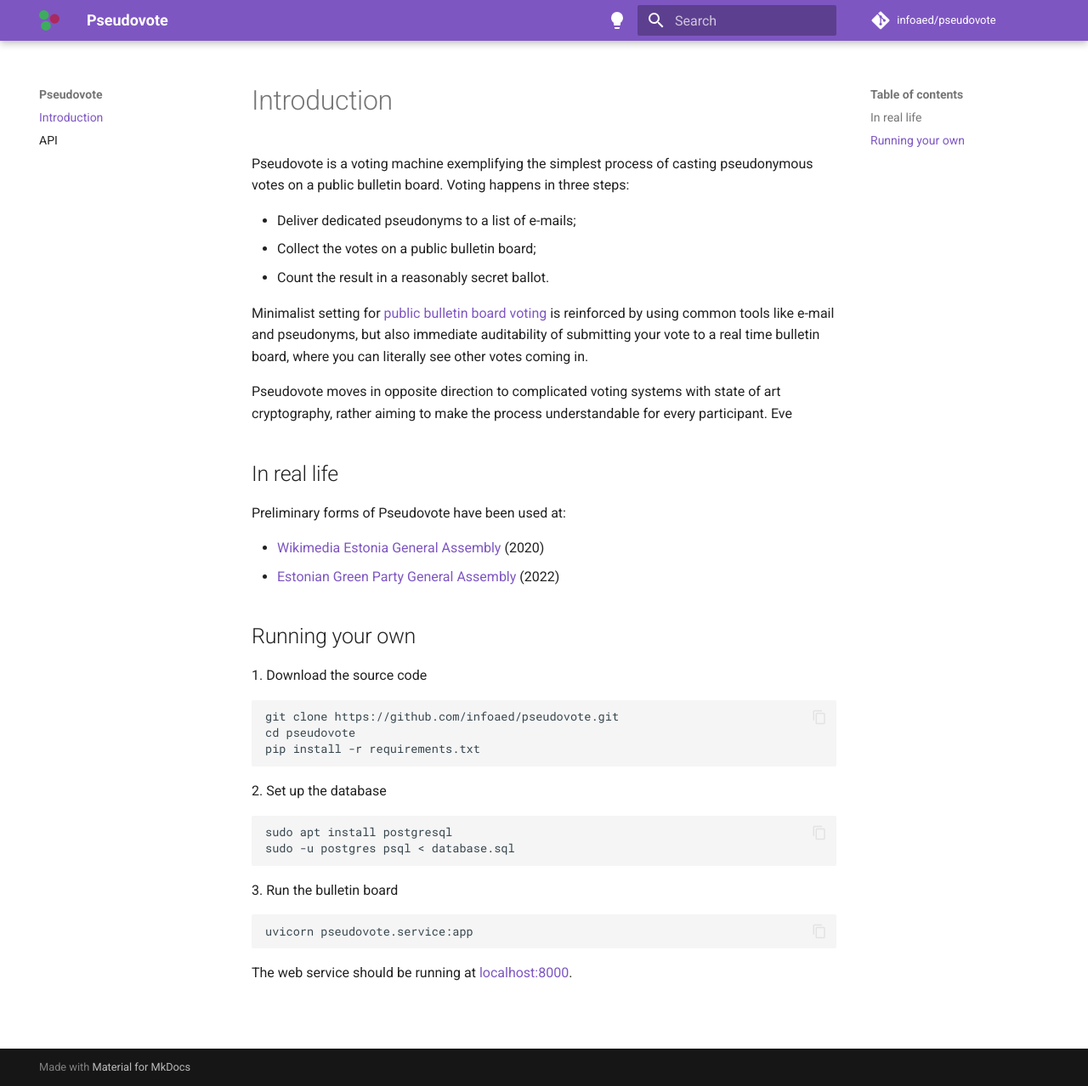
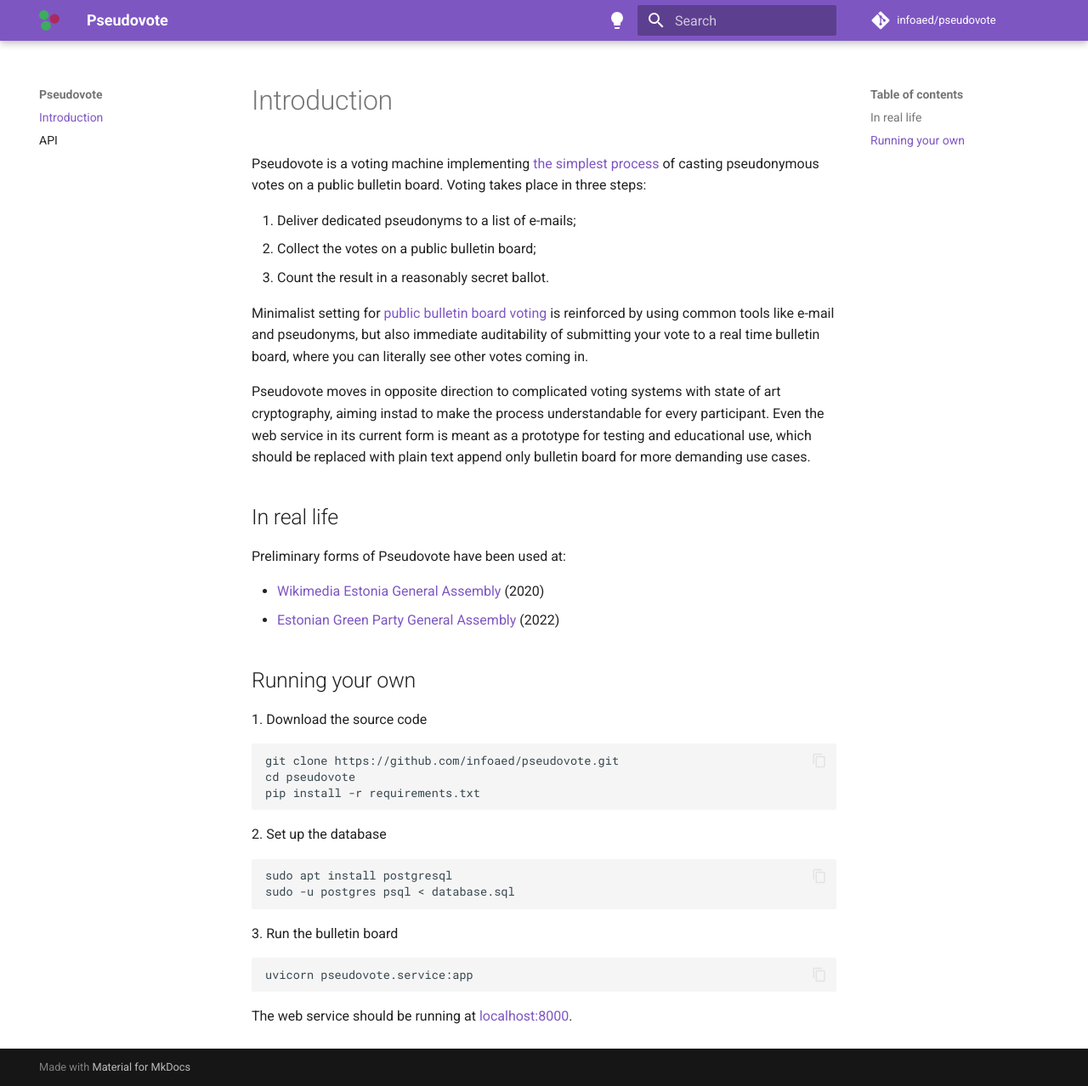
Before and after one commit to infoaed/pseudovote, an MkDocs documentation site: the page built from docs/index.md, in a window 1280 px wide and 1278 px high. Shown: the whole window at 85% size. Built offline with MkDocs 1.6.1 and Material for MkDocs 9.7.7, drawn with Linux system fonts in a browser that asks for light colours; comment, search, counter and statistics services are not loaded.

```diff
--- a/docs/index.md
+++ b/docs/index.md
@@ -1,14 +1,14 @@
 # Introduction
 
-Pseudovote is a voting machine exemplifying the simplest process of casting pseudonymous votes on a public bulletin board. Voting happens in three steps:
+Pseudovote is a voting machine implementing [the simplest process](https://gafgaf.infoaed.ee/en/posts/pseudonymous-voting-in-wikimedia/#some-preliminary-analysis) of casting pseudonymous votes on a public bulletin board. Voting takes place in three steps:
 
-* Deliver dedicated pseudonyms to a list of e-mails;
-* Collect the votes on a public bulletin board;
-* Count the result in a reasonably secret ballot.
+1. Deliver dedicated pseudonyms to a list of e-mails;
+2. Collect the votes on a public bulletin board;
+3. Count the result in a reasonably secret ballot.
 
 Minimalist setting for [public bulletin board voting](https://s68aa858fd10b80a7.jimcontent.com/download/version/1485167010/module/4933929061/name/beuchat11.pdf) is reinforced by using common tools like e-mail and pseudonyms, but also immediate auditability of submitting your vote to a real time bulletin board, where you can literally see other votes coming in.
 
-Pseudovote moves in opposite direction to complicated voting systems with state of art cryptography, rather aiming to make the process understandable for every participant. Eve
+Pseudovote moves in opposite direction to complicated voting systems with state of art cryptography, aiming instad to make the process understandable for every participant. Even the web service in its current form is meant as a prototype for testing and educational use, which should be replaced with plain text append only bulletin board for more demanding use cases.
 
 ## In real life
 
```
Also changed, not shown: README.md (+6 -6 lines), 1 other file.
